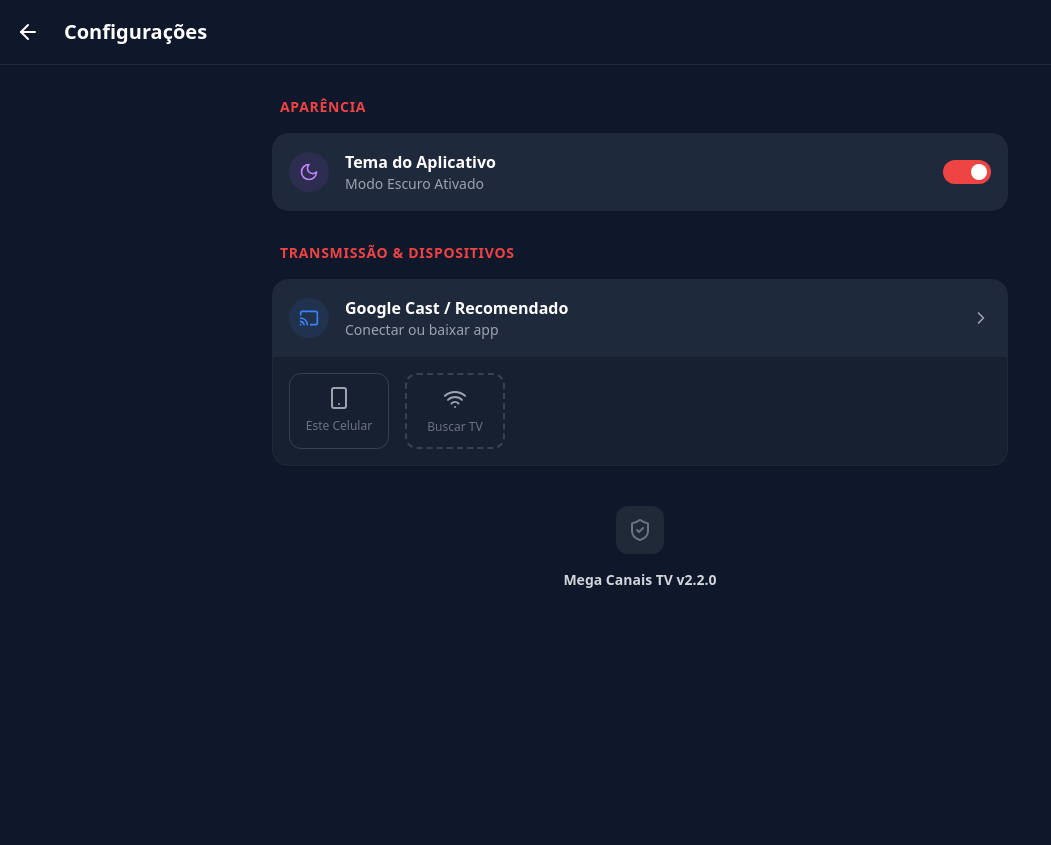
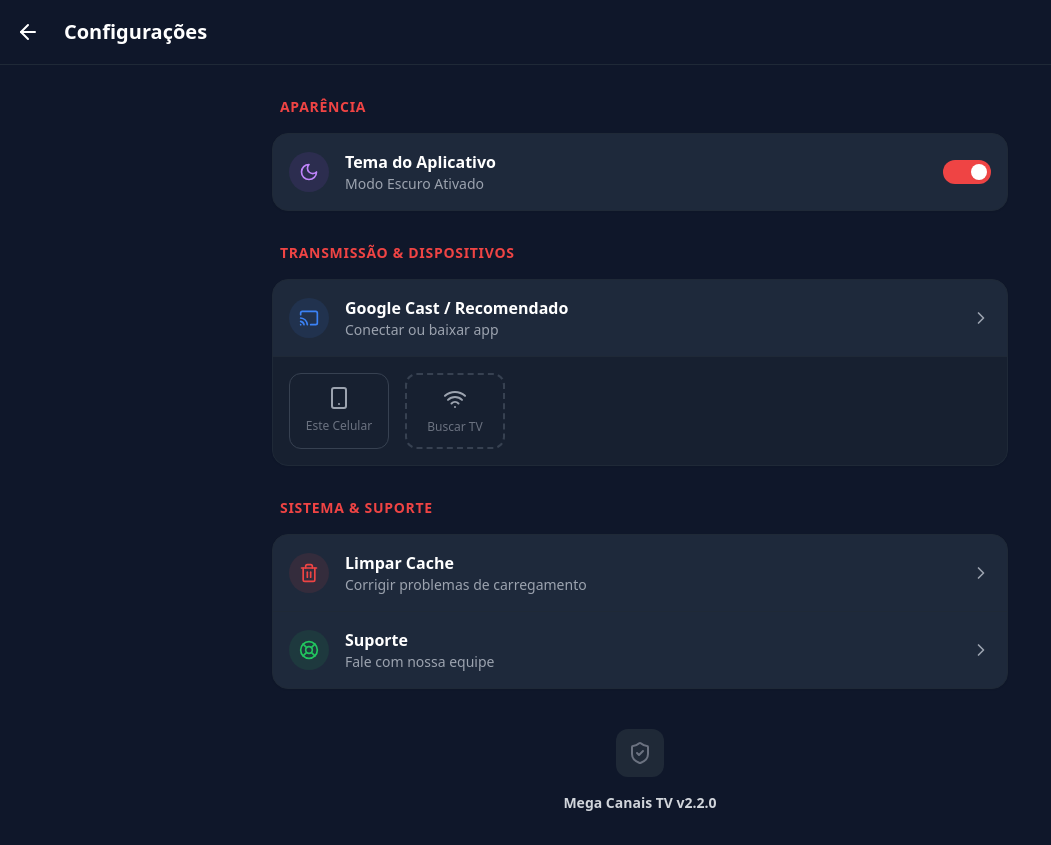
Before and after one commit to Clayton-Modder/sjsfdedf, a React (Vite) app: page / in a window 1280 px wide. Both pictures are taken after a click on the button "Configurações e Ajustes". Shown: the whole page, without its empty margins (0-1051 px from the left). Before the commit the page ends 800 px from the top, so only its background shows below. Built offline with nearby package versions, Linux system fonts and the light colour scheme.

Commit message:
feat(settings, header): Add cache clearing and support links
Introduces functionality for clearing application cache and a link to a support page within the settings. Enhances the header with tooltips for navigation and search elements.

```diff
--- a/components/Header.tsx
+++ b/components/Header.tsx
@@ -13,10 +13,14 @@
   return (
     <header className="sticky top-0 z-50 bg-white/90 dark:bg-dark/90 backdrop-blur-md border-b border-gray-200 dark:border-gray-800 shadow-sm transition-colors duration-300">
       <div className="container mx-auto px-4 py-3 flex items-center justify-between gap-4">
-        <div className="flex items-center gap-2 flex-shrink-0 cursor-pointer" onClick={() => {
-          navigate('/');
-          window.scrollTo({ top: 0, behavior: 'smooth' });
-        }}>
+        <div
+          className="flex items-center gap-2 flex-shrink-0 cursor-pointer"
+          onClick={() => {
+            navigate('/');
+            window.scrollTo({ top: 0, behavior: 'smooth' });
+          }}
+          title="Página Inicial"
+        >
           <div className="w-10 h-10 bg-primary rounded-lg flex items-center justify-center shadow-lg shadow-primary/30">
             <Tv className="text-white w-6 h-6" />
           </div>
@@ -26,7 +30,7 @@
         </div>
 
         <div className="flex-1 max-w-xl flex items-center gap-2 sm:gap-4 justify-end">
-          <div className="flex-1 relative max-w-md">
+          <div className="flex-1 relative max-w-md" title="Buscar canais">
             <input
               type="text"
               placeholder="Buscar canais..."
@@ -40,7 +44,7 @@
           <button
             onClick={() => navigate('/settings')}
             className="p-2.5 rounded-full hover:bg-gray-200 dark:hover:bg-gray-800 text-gray-600 dark:text-gray-400 hover:text-primary dark:hover:text-primary transition-colors"
-            title="Configurações"
+            title="Configurações e Ajustes"
           >
             <Settings className="w-6 h-6" />
           </button>
--- a/pages/Settings.tsx
+++ b/pages/Settings.tsx
@@ -9,7 +9,9 @@
   ShieldCheck,
   Smartphone,
   Wifi,
-  Loader2
+  Loader2,
+  Trash2,
+  LifeBuoy
 } from 'lucide-react';
 import { initializeCastApi, requestSession, getCastContext, endCurrentSession, CAST_STATES } from '../services/castService';
 import { InstallAppModal } from '../components/InstallAppModal';
@@ -92,6 +94,27 @@
     }
   };
 
+  const handleClearCache = () => {
+    if (window.confirm("Isso irá apagar favoritos, histórico e dados temporários para corrigir problemas. O app será recarregado. Continuar?")) {
+      localStorage.clear();
+      sessionStorage.clear();
+      if ('caches' in window) {
+        caches.keys().then((names) => {
+          names.forEach((name) => {
+            caches.delete(name);
+          });
+        });
+      }
+      window.location.reload();
+    }
+  };
+
+  const handleSupport = () => {
+    // Redirecionamento interno AppCreator24
+    // Isso aciona a navegação nativa do WebView para a seção de suporte
+    window.location.href = "go:sup";
+  };
+
   const isConnected = castState === CAST_STATES.CONNECTED;
   const isConnecting = castState === CAST_STATES.CONNECTING;
 
@@ -109,6 +132,7 @@
           <button
             onClick={() => navigate('/')}
             className="p-2 -ml-2 hover:bg-gray-100 dark:hover:bg-gray-800 rounded-full transition-colors text-gray-800 dark:text-white"
+            title="Voltar para a página inicial"
           >
             <ArrowLeft className="w-6 h-6" />
           </button>
@@ -125,6 +149,7 @@
             <div
               className="flex items-center justify-between p-4 cursor-pointer hover:bg-gray-50 dark:hover:bg-gray-700/50 transition-colors"
               onClick={toggleTheme}
+              title={`Mudar para modo ${isDark ? 'claro' : 'escuro'}`}
             >
               <div className="flex items-center gap-4">
                 <div className={`w-10 h-10 rounded-full flex items-center justify-center ${isDark ? 'bg-purple-500/10 text-purple-400' : 'bg-orange-500/10 text-orange-500'}`}>
@@ -153,6 +178,7 @@
                 ${isConnected ? 'bg-blue-500/10' : 'hover:bg-gray-50 dark:hover:bg-gray-700/50'}
               `}
               onClick={handleCastClick}
+              title="Configurar transmissão para TV"
             >
               <div className="flex items-center gap-4">
                 <div className={`w-10 h-10 rounded-full flex items-center justify-center ${isConnected ? 'bg-blue-500 text-white shadow-lg shadow-blue-500/40' : 'bg-blue-500/10 text-blue-500'}`}>
@@ -171,13 +197,19 @@
             </div>
 
             <div className="p-4 bg-gray-50 dark:bg-gray-900/50 flex gap-4 overflow-x-auto">
-                <div className="min-w-[100px] p-3 rounded-xl border border-gray-200 dark:border-gray-700 flex flex-col items-center gap-2 text-center">
+                <div
+                  className="min-w-[100px] p-3 rounded-xl border border-gray-200 dark:border-gray-700 flex flex-col items-center gap-2 text-center"
+                  title="Dispositivo atual em uso"
+                >
                     <Smartphone className="w-6 h-6 text-gray-400" />
                     <span className="text-xs font-medium text-gray-500">Este Celular</span>
                 </div>
-                 <div className={`min-w-[100px] p-3 rounded-xl border-2 border-dashed flex flex-col items-center gap-2 text-center
-                    ${isConnected ? 'border-blue-500/50 bg-blue-500/5' : 'border-gray-200 dark:border-gray-700'}
-                 `}>
+                 <div
+                    className={`min-w-[100px] p-3 rounded-xl border-2 border-dashed flex flex-col items-center gap-2 text-center
+                      ${isConnected ? 'border-blue-500/50 bg-blue-500/5' : 'border-gray-200 dark:border-gray-700'}
+                    `}
+                    title={isConnected ? "TV Conectada" : "Nenhuma TV conectada"}
+                 >
                     <Wifi className={`w-6 h-6 ${isConnected ? 'text-blue-500' : 'text-gray-400'}`} />
                     <span className="text-xs font-medium text-gray-500">
                         {isConnected ? 'TV Conectada' : 'Buscar TV'}
@@ -187,8 +219,59 @@
           </div>
         </section>
 
+        {/* System & Support */}
+        <section className="mb-8">
+          <h2 className="text-sm font-bold text-primary uppercase tracking-wider mb-4 px-2">Sistema & Suporte</h2>
+          <div className="bg-white dark:bg-card rounded-2xl shadow-sm border border-gray-200 dark:border-gray-800 overflow-hidden">
+
+            {/* Clear Cache */}
+            <div
+              className="flex items-center justify-between p-4 border-b border-gray-100 dark:border-gray-800 cursor-pointer hover:bg-gray-50 dark:hover:bg-gray-700/50 transition-colors"
+              onClick={handleClearCache}
+              title="Limpar dados salvos e recarregar o aplicativo"
+            >
+              <div className="flex items-center gap-4">
+                <div className="w-10 h-10 rounded-full flex items-center justify-center bg-red-500/10 text-red-500">
+                   <Trash2 className="w-5 h-5" />
+                </div>
+                <div>
+                  <p className="font-semibold text-gray-900 dark:text-white">Limpar Cache</p>
+                  <p className="text-sm text-gray-500 dark:text-gray-400">
+                    Corrigir problemas de carregamento
+                  </p>
+                </div>
+              </div>
+              <ChevronRight className="w-5 h-5 text-gray-400" />
+            </div>
+
+            {/* Support */}
+            <div
+              className="flex items-center justify-between p-4 cursor-pointer hover:bg-gray-50 dark:hover:bg-gray-700/50 transition-colors"
+              onClick={handleSupport}
+              title="Entrar em contato com o suporte"
+            >
+              <div className="flex items-center gap-4">
+                <div className="w-10 h-10 rounded-full flex items-center justify-center bg-green-500/10 text-green-500">
+                   <LifeBuoy className="w-5 h-5" />
+                </div>
+                <div>
+                  <p className="font-semibold text-gray-900 dark:text-white">Suporte</p>
+                  <p className="text-sm text-gray-500 dark:text-gray-400">
+                    Fale com nossa equipe
+                  </p>
+                </div>
+              </div>
+              <ChevronRight className="w-5 h-5 text-gray-400" />
+            </div>
+
+          </div>
+        </section>
+
         <div className="flex flex-col items-center justify-center text-center mt-10 text-gray-400 text-sm gap-2">
-           <div className="w-12 h-12 bg-gray-200 dark:bg-gray-800 rounded-xl flex items-center justify-center mb-2">
+           <div
+             className="w-12 h-12 bg-gray-200 dark:bg-gray-800 rounded-xl flex items-center justify-center mb-2"
+             title="Verificado e Seguro"
+           >
              <ShieldCheck className="w-6 h-6 text-gray-500" />
            </div>
            <p className="font-bold text-gray-600 dark:text-gray-300">Mega Canais TV v2.2.0</p>
```
